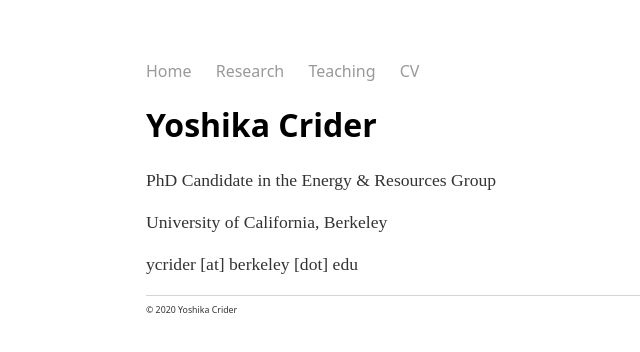
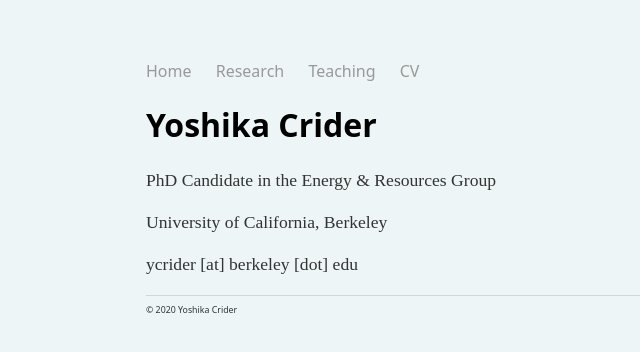
Before and after one commit to YoshikaCrider/YoshikaCrider.github.io, a Jekyll site: the page built from index.html, in a window 1280 px wide. Shown: the top 352 px of the page, without its empty margins (46-686 px from the left). Built offline with Jekyll 4.4.1, drawn with Linux system fonts in a browser that asks for light colours.

Commit message:
Update main.css

```diff
--- a/css/main.css
+++ b/css/main.css
@@ -42,3 +42,7 @@ ul.posts {
 ul.posts li {
     list-style: none;
 }
+
+body {
+    background-color: #EDF5F6;
+}
```
